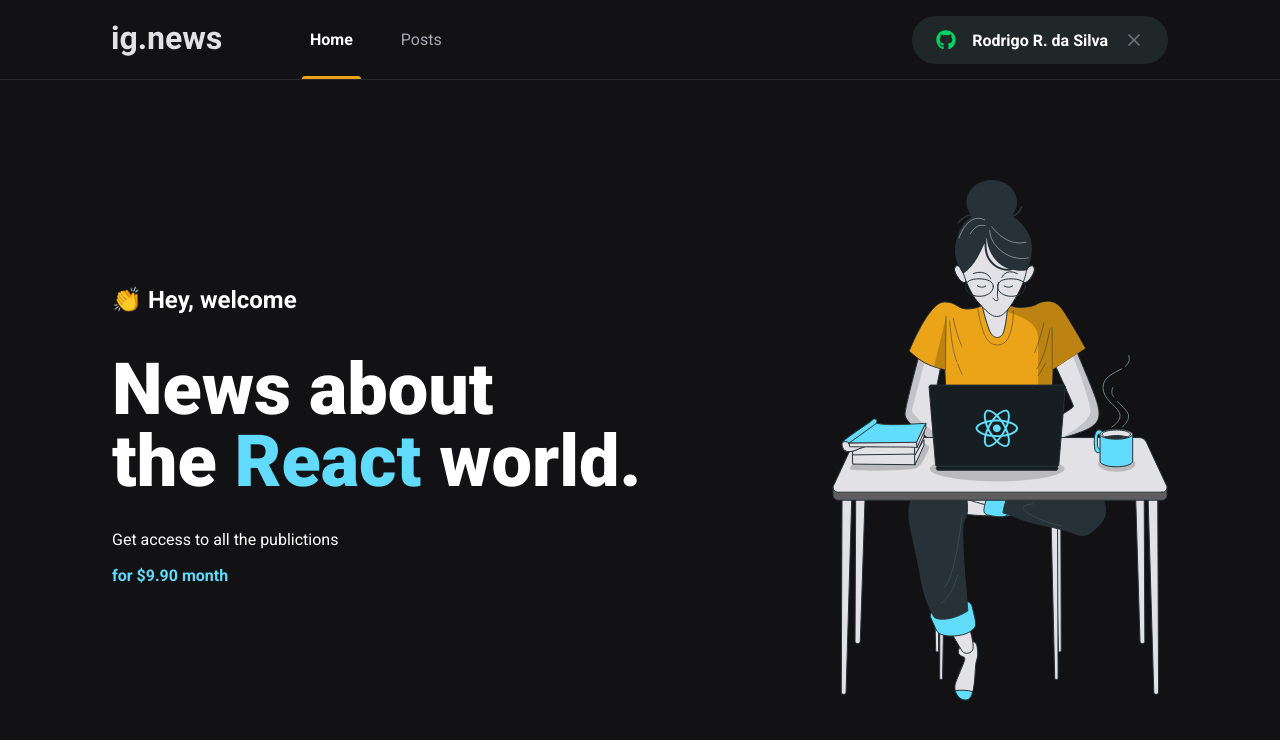
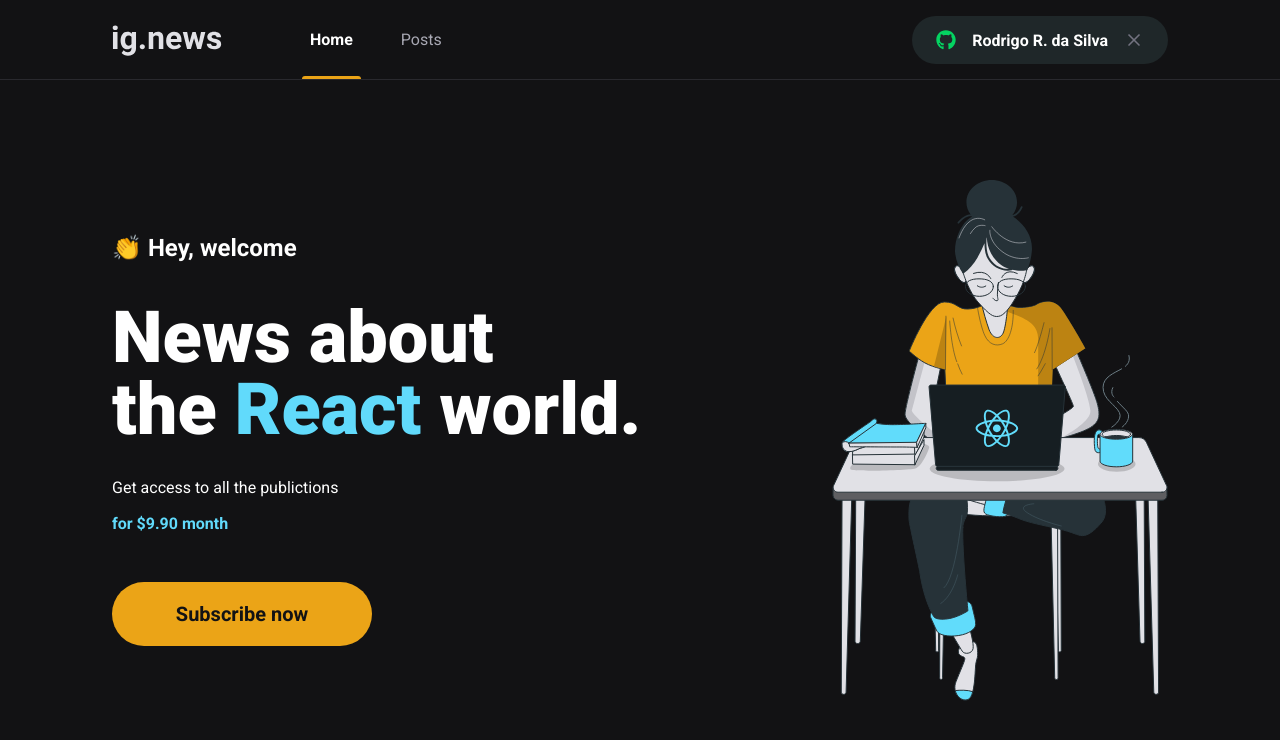
Before and after one commit to rodrigoridasi/ignews, a Next.js app: page / in a window 1280 px wide. Shown: the top 740 px of the page. Built offline with nearby package versions, Linux system fonts and the light colour scheme.

Commit message:
Component: Subscribe Button

```diff
--- /dev/null
+++ b/src/components/SubscribeButton/index.tsx
@@ -0,0 +1,16 @@
+import { FaGithub } from 'react-icons/fa';
+import { FiX } from 'react-icons/fi';
+
+import styles from './styles.module.scss';
+
+export function SubscribeButton() {
+
+  return (
+    <button
+      type="button"
+      className={styles.subscribeButton}
+    >
+      Subscribe now
+    </button>
+  );
+}
--- /dev/null
+++ b/src/components/SubscribeButton/styles.module.scss
@@ -0,0 +1,21 @@
+.subscribeButton {
+  width: 260px;
+  height: 4rem;
+  border: 0;
+  border-radius: 2rem;
+  background: var(--yellow-500);
+  color: var(--gray-900);
+  font-size: 1.25rem;
+  font-weight: bold;
+
+  display: flex;
+  align-items: center;
+  justify-content: center;
+
+  transition: filter 0.2s;
+
+  &:hover {
+    filter: brightness(0.8);
+  }
+
+}
--- a/src/pages/home.module.scss
+++ b/src/pages/home.module.scss
@@ -38,4 +38,8 @@
       font-weight: bold;
     }
   }
+
+  button {
+    margin-top: 2.5rem;
+  }
 }
--- a/src/pages/index.tsx
+++ b/src/pages/index.tsx
@@ -1,4 +1,5 @@
 import Head from 'next/head';
+import { SubscribeButton } from '../components/SubscribeButton';
 
 import styes from './home.module.scss';
 
@@ -16,6 +17,7 @@
             Get access to all the publictions <br />
             <span>for $9.90 month</span>
           </p>
+          <SubscribeButton />
         </section>
 
         <img src="/images/avatar.svg" alt="Girl Coding" />
```
